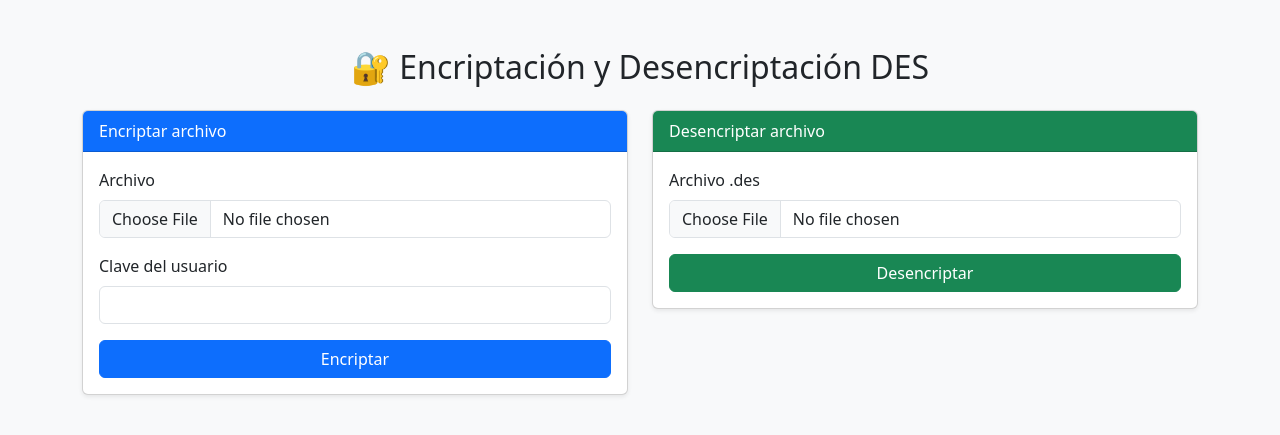
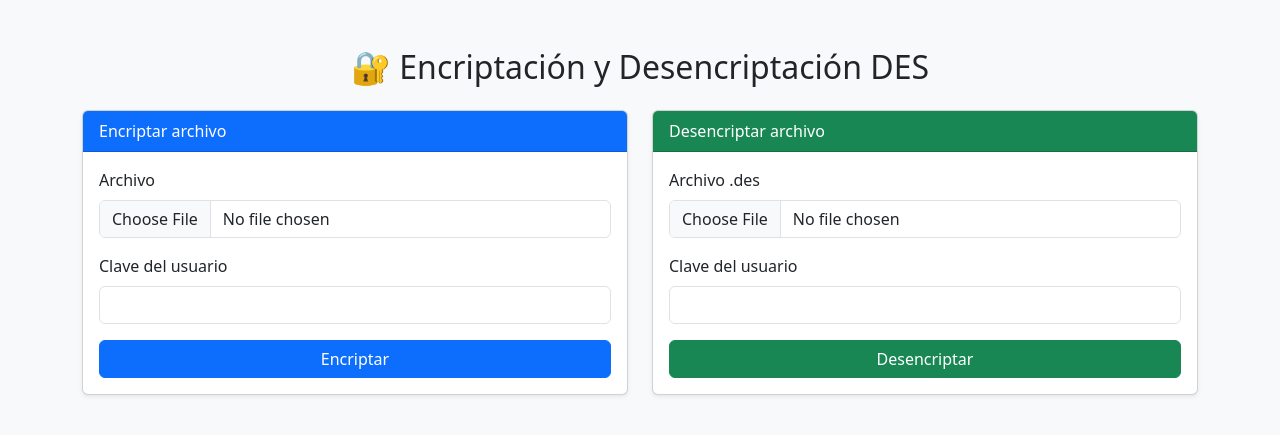
Before and after one commit to SamuelVar05/DES_Cipher, a Flask app: page / in a window 1280 px wide. Shown: the top 435 px of the page. Run offline with Flask 3, Linux system fonts and the light colour scheme.

Commit message:
feat: Improve encryption and decryption routes with error handling and password input; update index.html for secure key entry

```diff
--- a/controllers/file_controller.py
+++ b/controllers/file_controller.py
@@ -15,6 +15,10 @@ def handle_encrypt(file, user_key):
     filename = file.filename
     input_path = os.path.join(UPLOAD_DIR, filename)
     output_path = os.path.join(ENCRYPT_DIR, filename + ".des")
+
+    print(filename)
+    print(input_path)
+    print(output_path)
 
     # Guardar archivo subido
     file.save(input_path)
--- a/templates/index.html
+++ b/templates/index.html
@@ -30,7 +30,7 @@
 
                         <div class="mb-3">
                             <label class="form-label">Clave del usuario</label>
-                            <input type="text" class="form-control" name="key" required>
+                            <input type="password" class="form-control" name="key" required>
                         </div>
 
                         <button class="btn btn-primary w-100" type="submit">
@@ -54,6 +54,11 @@
                         <div class="mb-3">
                             <label class="form-label">Archivo .des</label>
                             <input type="file" class="form-control" name="file" required>
+                        </div>
+
+                        <div class="mb-3">
+                            <label class="form-label">Clave del usuario</label>
+                            <input type="password" class="form-control" name="key" required>
                         </div>
 
                         <button class="btn btn-success w-100" type="submit">
@@ -89,7 +94,6 @@
             const blob = await response.blob();
             const url = window.URL.createObjectURL(blob);
 
-            // Descargar automáticamente
             const a = document.createElement("a");
             a.href = url;
             a.download = "encrypted_file.des";
```
Also changed, not shown: routes/file_routes.py (+20 -3 lines).
